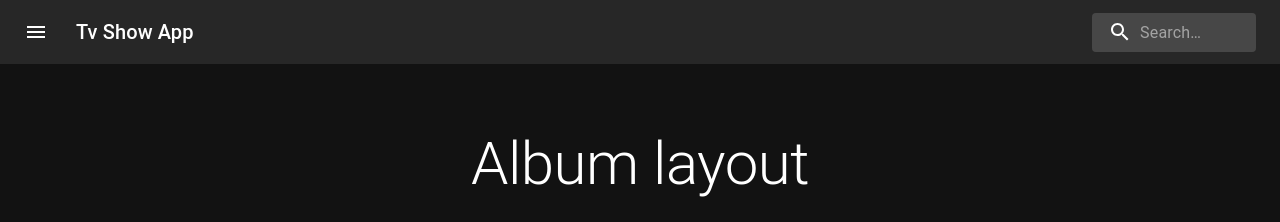
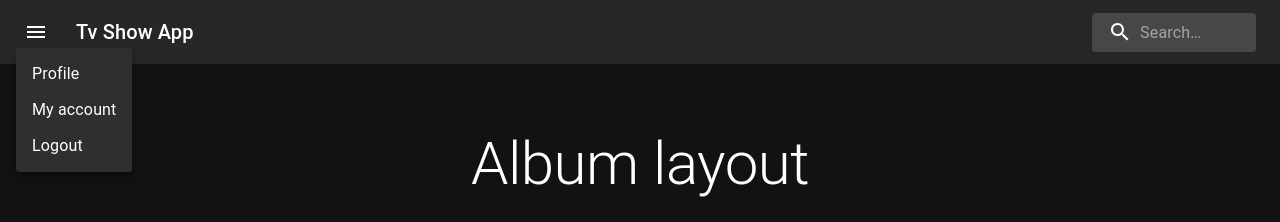
Before and after one commit to SamerBenMim/MovieApp, a React (Create React App) app: page / in a window 1280 px wide. Both pictures are taken after a click on the button 36 px from the left and 32 px from the top of the page. Shown: the top 222 px of the page. Built offline with nearby package versions, Linux system fonts and the light colour scheme.

Commit message:
menu button

```diff
--- a/src/components/card.jsx
+++ b/src/components/card.jsx
@@ -30,7 +30,7 @@ const MyCard = () => {
     The Sandman
     </Typography>
     <Typography variant='h6' color="gray" fontSize={14}>
-    Aug 02, 2022
+    Aug 02, 2022 ( English )
     </Typography>
   </CardContent>
   <CardActions sx={{justifyContent:"space-between"}}>
--- a/src/components/navbar.jsx
+++ b/src/components/navbar.jsx
@@ -1,8 +1,8 @@
-import React from 'react'
+import React, { useState } from 'react'
 import AppBar from '@mui/material/AppBar';
 import CameraIcon from '@mui/icons-material/PhotoCamera';
 import Toolbar from '@mui/material/Toolbar';
-import { Box, IconButton, Typography } from '@mui/material';
+import { Box, IconButton, Menu, MenuItem, Typography } from '@mui/material';
 import MenuIcon from '@mui/icons-material/Menu';
 import InputBase from '@mui/material/InputBase';
 import SearchIcon from '@mui/icons-material/Search';
@@ -37,7 +37,6 @@ const Search = styled('div')(({ theme }) => ({
     color: 'inherit',
     '& .MuiInputBase-input': {
       padding: theme.spacing(1, 1, 1, 0),
-      // vertical padding + font size from searchIcon
       paddingLeft: `calc(1em + ${theme.spacing(4)})`,
       transition: theme.transitions.create('width'),
       width: '100%',
@@ -51,17 +50,41 @@ const Search = styled('div')(({ theme }) => ({
   }));
 
   export default function Navbar() {
+    const [open, setOpen] = useState(false);
     return (
       <Box sx={{ flexGrow: 1 }}>
         <AppBar position="static">
-          <Toolbar>
+          <Toolbar  >
             <IconButton
+              onClick= {e=>setOpen(!open)}
+              cursor="pointer"
               size="large"
               edge="start"
               color="inherit"
               aria-label="open drawer"
               sx={{ mr: 2 }}
             >
+    <Menu sx={{marginTop:4,cursor  : "pointer"}}
+
+        id="demo-positioned-menu"
+        aria-labelledby="demo-positioned-button"
+        // anchorEl={anchorEl}
+        open={open}
+        cursor="pointer"
+        onClose={()=>{setOpen(false)}}
+        anchorOrigin={{
+          vertical: 'top',
+          horizontal: 'left',
+        }}
+        transformOrigin={{
+          vertical: 'top',
+          horizontal: 'left',
+        }}
+      >
+        <MenuItem >Profile</MenuItem>
+        <MenuItem >My account</MenuItem>
+        <MenuItem >Logout</MenuItem>
+      </Menu>
             <MenuIcon />
             </IconButton>
             <Typography
```
